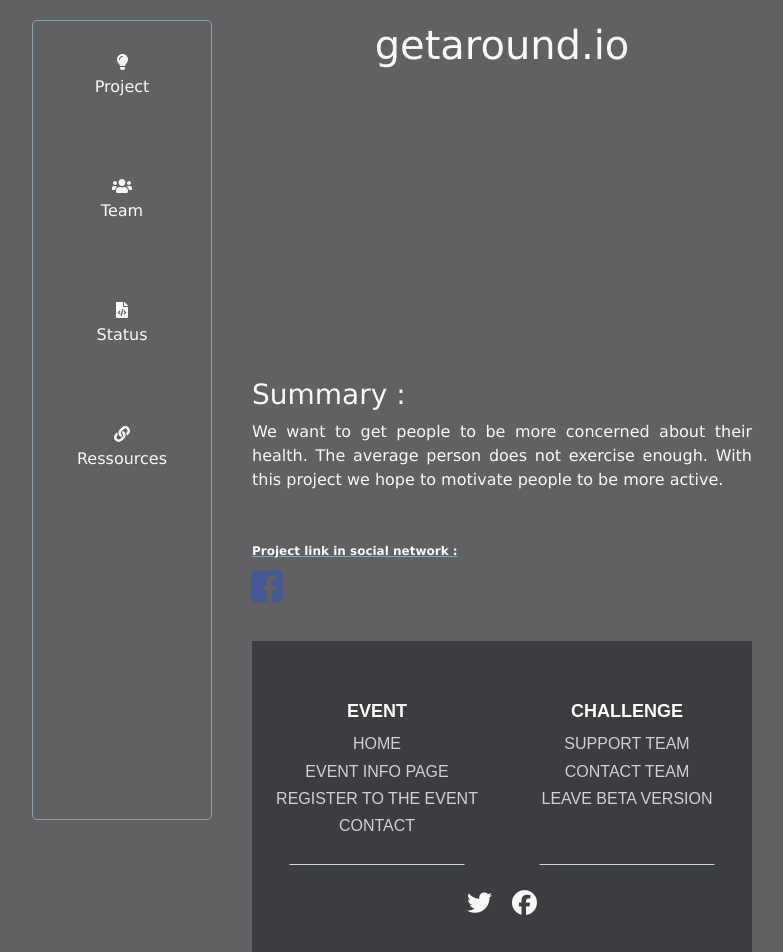
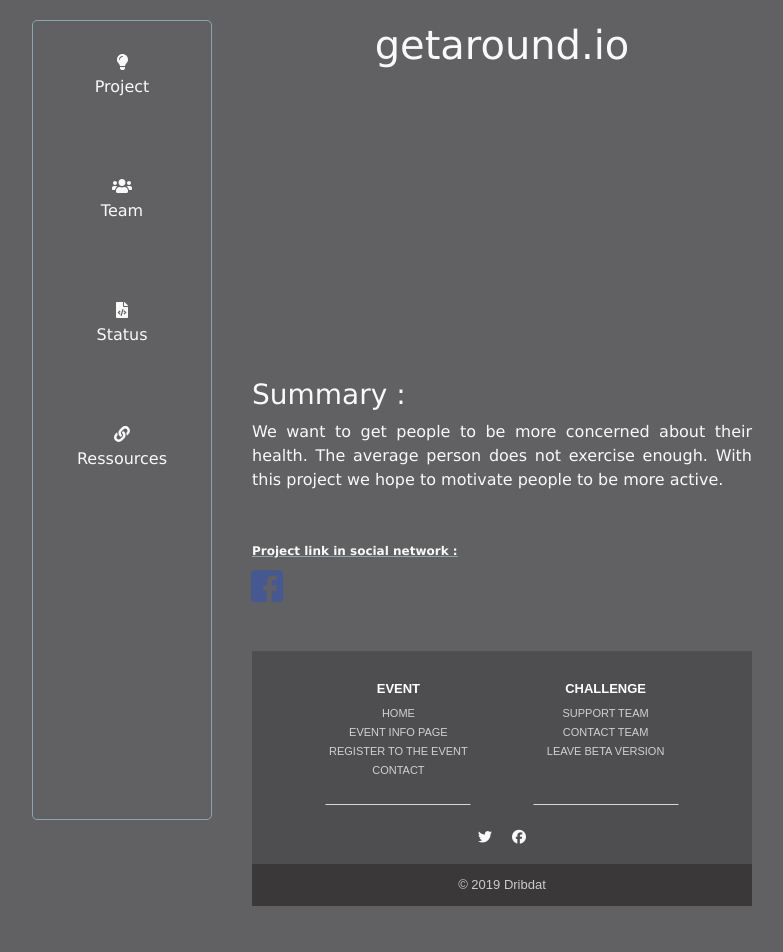
Before and after one commit to loleg/dribdat2_frontend, a Vue app: page /project/1 in a window 1280 px wide. Shown: the top 952 px of the page, without its empty margins (238-1021 px from the left). After the commit the page ends 927 px from the top, so only its background shows below. Built offline with nearby package versions, Linux system fonts and the light colour scheme; no server answers.

Commit message:
Size footer

```diff
--- a/src/components/Footer.vue
+++ b/src/components/Footer.vue
@@ -63,32 +63,33 @@ export default {
 </script>
 
 <style scoped>
+
+  #myFooter li {
+    font-size: 11px;
+  }
+
 #myFooter {
-  background-color: #3c3d41;
+  background-color: #4e4e51;
   color: white;
-  padding-top: 30px;
-  margin-top: 30px;
+  margin-top: 40px;
 }
 
 #myFooter .footer-copyright {
-  background-color: #333333;
+  background-color: #3a3838;
   padding-top: 3px;
   padding-bottom: 3px;
   text-align: center;
+  font-size: 13px;
 }
 
 #myFooter .row {
-  margin-bottom: 40px;
+  margin-bottom: 15px;
   text-transform: uppercase;
 }
 
-#myFooter .navbar-brand {
-  margin-top: 45px;
-  height: 65px;
-}
 
 #myFooter .footer-copyright p {
-  margin: 10px;
+  margin: 8px;
   color: #ccc;
 }
 
@@ -99,7 +100,7 @@ export default {
 }
 
 #myFooter h5 {
-  font-size: 18px;
+  font-size: 13px;
   color: white;
   font-weight: bold;
   margin-top: 30px;
@@ -117,7 +118,7 @@ export default {
 }
 
 #myFooter h2 a {
-  font-size: 50px;
+  font-size: 12px;
   text-align: center;
   color: #fff;
 }
@@ -139,7 +140,7 @@ export default {
 }
 
 #myFooter .social-networks a {
-  font-size: 25px;
+  font-size: 14px;
   color: #f9f9f9;
   padding: 10px;
   transition: 0.2s;
@@ -153,25 +154,13 @@ export default {
   color: #0077e2;
 }
 
-#myFooter .google:hover {
-  color: #ef1a1a;
-}
+
 
 #myFooter .twitter:hover {
   color: #00aced;
 }
 
-#myFooter .btn {
-  color: white;
-  background-color: #d84b6b;
-  border-radius: 20px;
-  border: none;
-  width: 150px;
-  display: block;
-  margin: 0 auto;
-  margin-top: 10px;
-  line-height: 25px;
-}
+
 
 @media screen and (max-width: 767px) {
   #myFooter {
```
